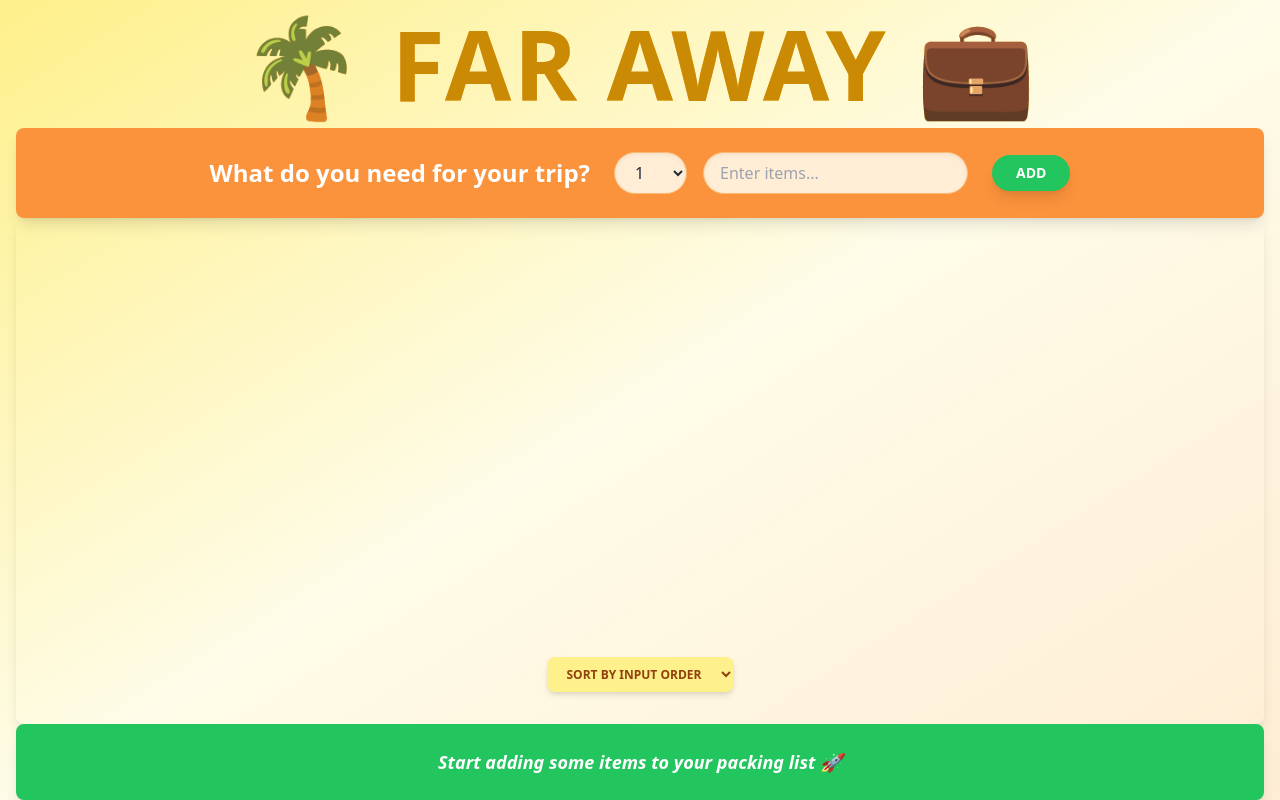
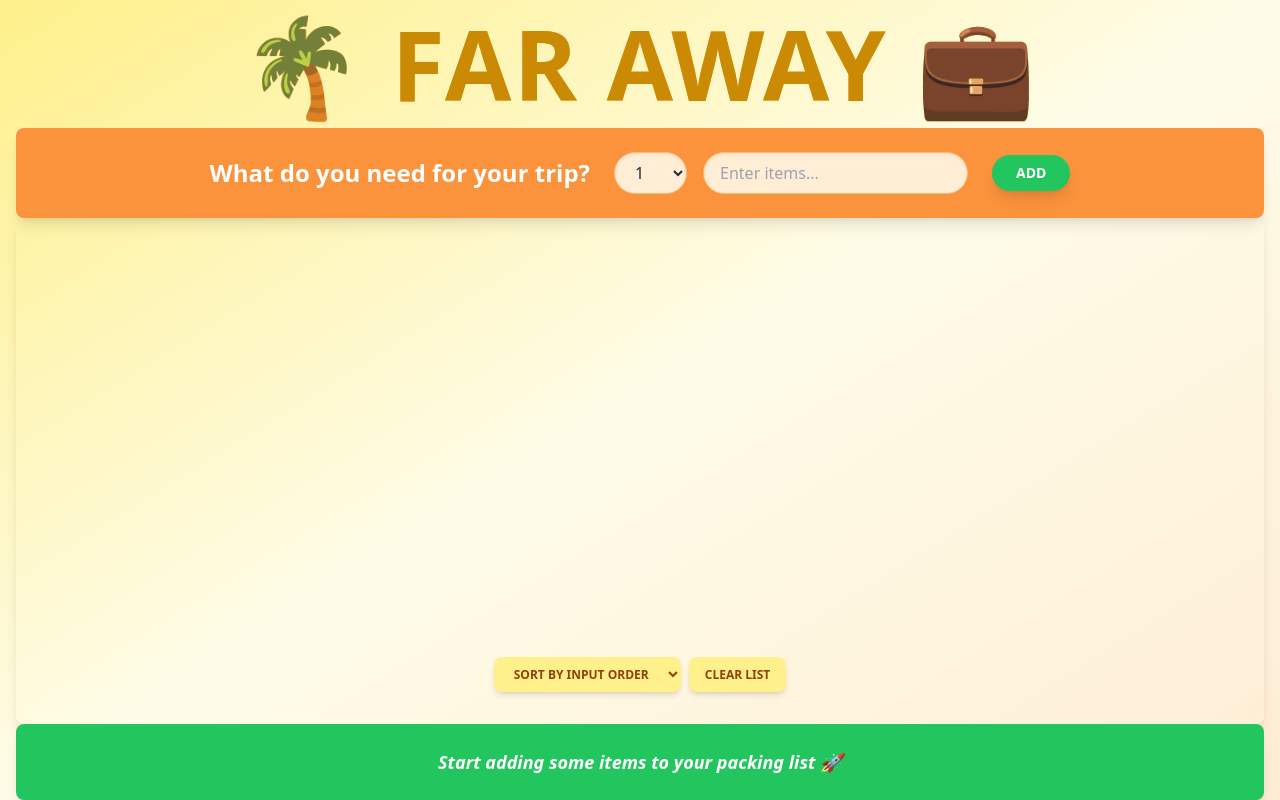
Before and after one commit to mfarhann10/Travel-List, a React (Vite) app: page / in a window 1280 px wide. Built offline with nearby package versions, Linux system fonts and the light colour scheme.

Commit message:
add the clear all list items

```diff
--- a/src/App.jsx
+++ b/src/App.jsx
@@ -21,6 +21,12 @@
       )
     );
   }
+
+  function handleClearList() {
+    const confirmed = window.confirm("Are you sure to delete all items?");
+
+    if (confirmed) setItems([]);
+  }
   return (
     <div className="min-h-screen grid grid-rows-[auto_auto_1fr_auto] bg-gradient-to-br from-yellow-200 via-yellow-50 to-orange-100">
       <Logo />
@@ -29,6 +35,7 @@
         items={items}
         onDeleteItem={handleDeleteItem}
         onToggleItem={handleToggleItem}
+        onClearList={handleClearList}
       />
       <Stats items={items} />
     </div>
--- a/src/components/PackingList.jsx
+++ b/src/components/PackingList.jsx
@@ -1,7 +1,7 @@
 import { useState } from "react";
 import Item from "./Items";
 /* eslint-disable react/prop-types */
-function PackingList({ items, onDeleteItem, onToggleItem }) {
+function PackingList({ items, onDeleteItem, onToggleItem, onClearList }) {
   const [sortBy, setSortBy] = useState("input");
 
   let sortedItems;
@@ -17,6 +17,7 @@
     sortedItems = items
       .slice()
       .sort((a, b) => Number(a.packed) - Number(b.packed));
+
   return (
     <div className="bg-brown-700 text-yellow-100 py-8 px-6 rounded-lg shadow-lg mx-4 flex flex-col justify-between">
       {/* List Items */}
@@ -33,7 +34,7 @@
       </ul>
 
       {/* Dropdown placed at the center of the bottom */}
-      <div className="mt-8 flex justify-center ">
+      <div className="mt-8 flex justify-center space-x-2">
         <select
           className="px-4 py-2 bg-yellow-200 text-amber-800 rounded-lg shadow-md font-semibold focus:outline-none focus:ring-2 focus:ring-yellow-400 hover:bg-yellow-200 transition-all uppercase text-xs"
           value={sortBy}
@@ -43,6 +44,12 @@
           <option value="description">Sort by description</option>
           <option value="packed">Sort by packed</option>
         </select>
+        <button
+          className="px-4 py-2 bg-yellow-200 text-amber-800 rounded-lg shadow-md font-semibold focus:outline-none focus:ring-2 focus:ring-yellow-400 hover:bg-yellow-200 transition-all uppercase text-xs"
+          onClick={onClearList}
+        >
+          Clear List
+        </button>
       </div>
     </div>
   );
```
